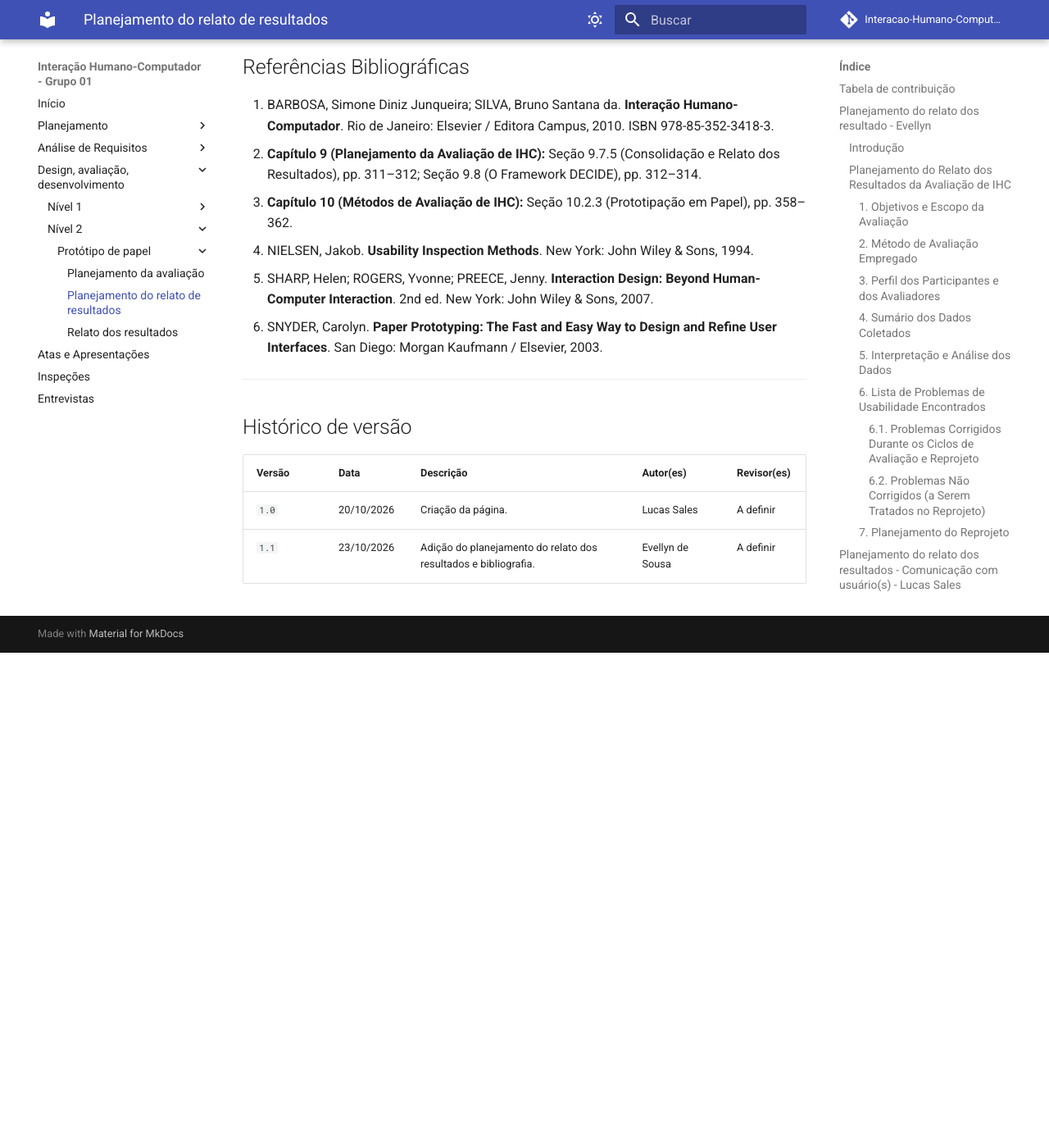
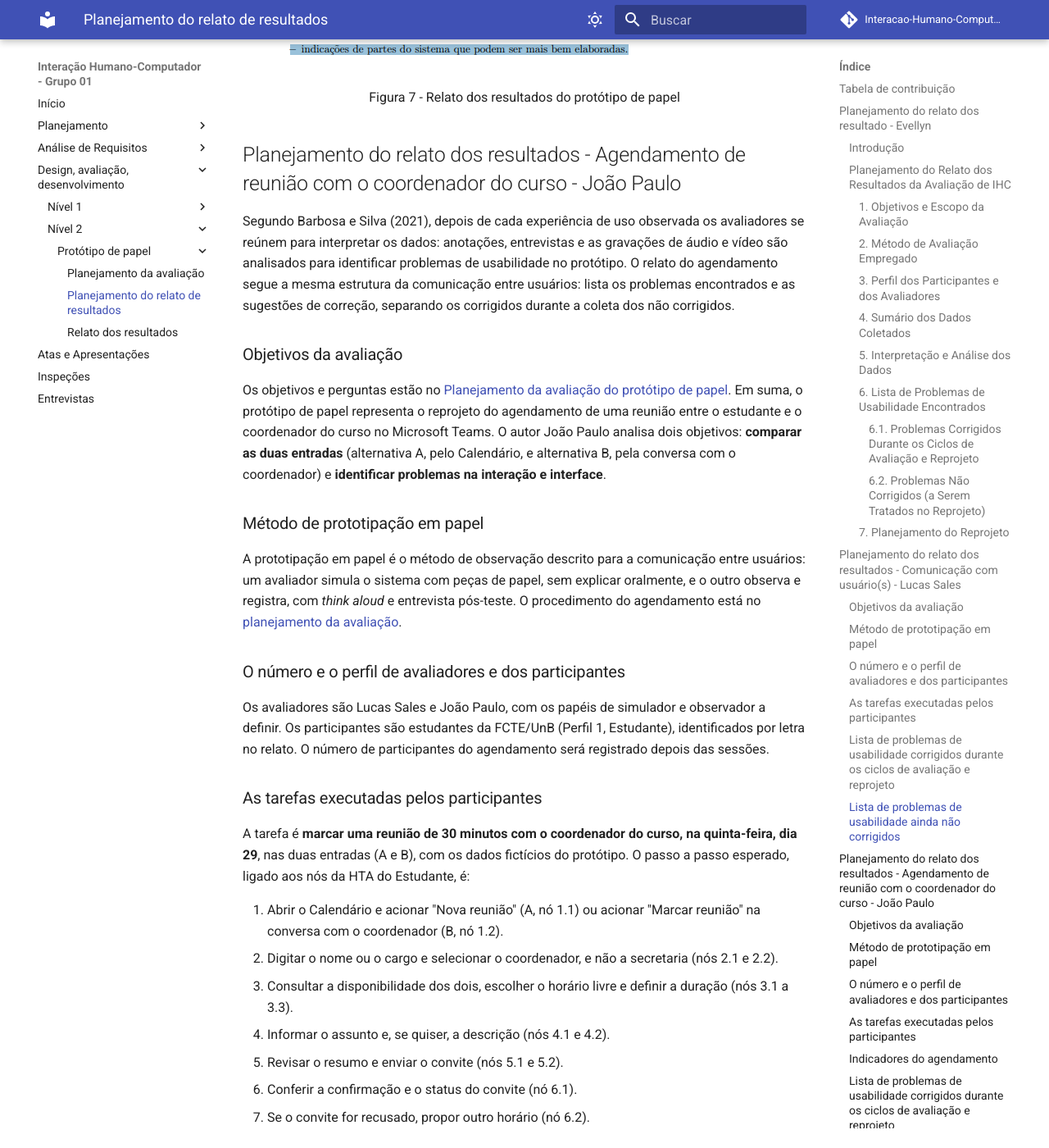
Before and after one commit to Interacao-Humano-Computador/2026.2-Grupo01, an MkDocs documentation site: the page built from docs/design_avaliacao_desenvolvimento/nivel_2/prototipo_papel/planejamento_relato_prototipo_papel.md, in a window 1280 px wide and 1400 px high, scrolled down 7706 px. Shown: the whole window at 82% size. Built offline with MkDocs 1.6.1 and Material for MkDocs 9.7.7, drawn with Linux system fonts in a browser that asks for light colours; comment, search, counter and statistics services are not loaded; before the commit the page ends 8502 px from its top, so only the background shows below that; some of the changed text lies outside the part shown.

Commit message:
Add meeting scheduling planning for coordinator
Added planning for reporting results related to scheduling a meeting with the course coordinator, including objectives, methods, and usability indicators.

```diff
--- a/docs/design_avaliacao_desenvolvimento/nivel_2/prototipo_papel/planejamento_relato_prototipo_papel.md
+++ b/docs/design_avaliacao_desenvolvimento/nivel_2/prototipo_papel/planejamento_relato_prototipo_papel.md
@@ -5,6 +5,7 @@
 | 20/10/2026 | Criação da página                                                    | Lucas Sales Ribeiro    | A definir   |
 | 23/10/2026 | Adição do planejamento do relato dos resultados e bibliografia       | Evellyn de Sousa Rocha | A definir   |
 | 25/10/2026 | Adição do planejamento do relato dos para comunicação com usuário(s) | Lucas Sales Ribeiro    | A definir   |
+| 25/10/2026 | Adição do planejamento do relato dos resultados para o agendamento de reunião com o coordenador do curso | João Paulo da Silva Pereira | A definir |
 
 ## Planejamento do relato dos resultado - Evellyn
 
@@ -189,6 +190,54 @@
 ![Relato dos resultados](../../../assets/relato_resultados_prototipo_papel.png)
 <p align="center">Figura 7 - Relato dos resultados do protótipo de papel </p>
 
+## Planejamento do relato dos resultados - Agendamento de reunião com o coordenador do curso - João Paulo
+
+Segundo Barbosa e Silva (2021), depois de cada experiência de uso observada os avaliadores se reúnem para interpretar os dados: anotações, entrevistas e as gravações de áudio e vídeo são analisados para identificar problemas de usabilidade no protótipo. O relato do agendamento segue a mesma estrutura da comunicação entre usuários: lista os problemas encontrados e as sugestões de correção, separando os corrigidos durante a coleta dos não corrigidos.
+
+### Objetivos da avaliação
+
+Os objetivos e perguntas estão no [Planejamento da avaliação do protótipo de papel](/design_avaliacao_desenvolvimento/nivel_2/prototipo_papel/planejamento_prototipo_papel/#objetivos-da-avaliacao-do-prototipo-de-papel-agendamento-de-reuniao-com-o-coordenador-do-curso). Em suma, o protótipo de papel representa o reprojeto do agendamento de uma reunião entre o estudante e o coordenador do curso no Microsoft Teams. O autor João Paulo analisa dois objetivos: **comparar as duas entradas** (alternativa A, pelo Calendário, e alternativa B, pela conversa com o coordenador) e **identificar problemas na interação e interface**.
+
+### Método de prototipação em papel
+
+A prototipação em papel é o método de observação descrito para a comunicação entre usuários: um avaliador simula o sistema com peças de papel, sem explicar oralmente, e o outro observa e registra, com *think aloud* e entrevista pós-teste. O procedimento do agendamento está no [planejamento da avaliação](/design_avaliacao_desenvolvimento/nivel_2/prototipo_papel/planejamento_prototipo_papel/#metodo-de-avaliacao-agendamento-de-reuniao-com-o-coordenador-do-curso).
+
+### O número e o perfil de avaliadores e dos participantes
+
+Os avaliadores são Lucas Sales e João Paulo, com os papéis de simulador e observador a definir. Os participantes são estudantes da FCTE/UnB (Perfil 1, Estudante), identificados por letra no relato. O número de participantes do agendamento será registrado depois das sessões.
+
+### As tarefas executadas pelos participantes
+
+A tarefa é **marcar uma reunião de 30 minutos com o coordenador do curso, na quinta-feira, dia 29**, nas duas entradas (A e B), com os dados fictícios do protótipo. O passo a passo esperado, ligado aos nós da HTA do Estudante, é:
+
+1. Abrir o Calendário e acionar "Nova reunião" (A, nó 1.1) ou acionar "Marcar reunião" na conversa com o coordenador (B, nó 1.2).
+2. Digitar o nome ou o cargo e selecionar o coordenador, e não a secretaria (nós 2.1 e 2.2).
+3. Consultar a disponibilidade dos dois, escolher o horário livre e definir a duração (nós 3.1 a 3.3).
+4. Informar o assunto e, se quiser, a descrição (nós 4.1 e 4.2).
+5. Revisar o resumo e enviar o convite (nós 5.1 e 5.2).
+6. Conferir a confirmação e o status do convite (nó 6.1).
+7. Se o convite for recusado, propor outro horário (nó 6.2).
+
+### Indicadores do agendamento
+
+| Indicador | Como medir | Alternativa A (Calendário) | Alternativa B (Conversa) |
+| --------- | ---------- | -------------------------- | ------------------------ |
+| Conclusão sem ajuda | O participante envia o convite com os dados certos sem ajuda do entrevistador. | | |
+| Tempo de execução | Do início da tarefa ao convite enviado. | | |
+| Erros | Por tela: pessoa errada, horário ocupado, assunto vazio ou convite não enviado. | | |
+| Passos fora da HTA | Passos além ou fora do caminho da HTA do Estudante. | | |
+| Preferência | Entrada preferida e justificativa (pergunta pós-teste). | | |
+
+Com poucas sessões, os indicadores são tratados como indício, e a ordem em que as alternativas foram usadas é registrada.
+
+### Lista de problemas de usabilidade corrigidos durante os ciclos de avaliação e reprojeto
+
+Barbosa e Silva (2021) orientam que a lista contenha o local do problema (tela T1 a T7 e nó da HTA), os fatores de usabilidade prejudicados, a descrição e justificativa, a correção feita no papel e a indicação de reincidência. Os problemas serão registrados na tabela 6.1 do modelo acima, com a tela e o nó da HTA em "Localização".
+
+### Lista de problemas de usabilidade ainda não corrigidos
+
+Os problemas que não puderem ser corrigidos durante a coleta serão registrados na tabela 6.2 do modelo acima, com o local, os fatores de usabilidade, a descrição, a prioridade (severidade de 1 a 3, segundo Nielsen), as sugestões de correção e as partes do sistema que podem ser mais bem elaboradas. Os problemas já apontados no Nível 1, como a identificação do coordenador na lista de sugestões e a dúvida sobre a tela de resumo e envio, serão comparados com os do protótipo de papel.
+
 ## Referências Bibliográficas
 
 1. BARBOSA, Simone Diniz Junqueira; SILVA, Bruno Santana da. **Interação Humano-Computador**. Rio de Janeiro: Elsevier / Editora Campus, 2010. ISBN 978-85-352-3418-3.
@@ -206,3 +255,4 @@
 | ------ | ---------- | --------------------------------------------------------------- | ---------------- | ----------- |
 | `1.0`  | 20/10/2026 | Criação da página.                                              | Lucas Sales      | A definir   |
 | `1.1`  | 23/10/2026 | Adição do planejamento do relato dos resultados e bibliografia. | Evellyn de Sousa | A definir   |
+| `1.2`  | 25/10/2026 | Planejamento do relato do agendamento de reunião com o coordenador | João Paulo | A definir   |
```
